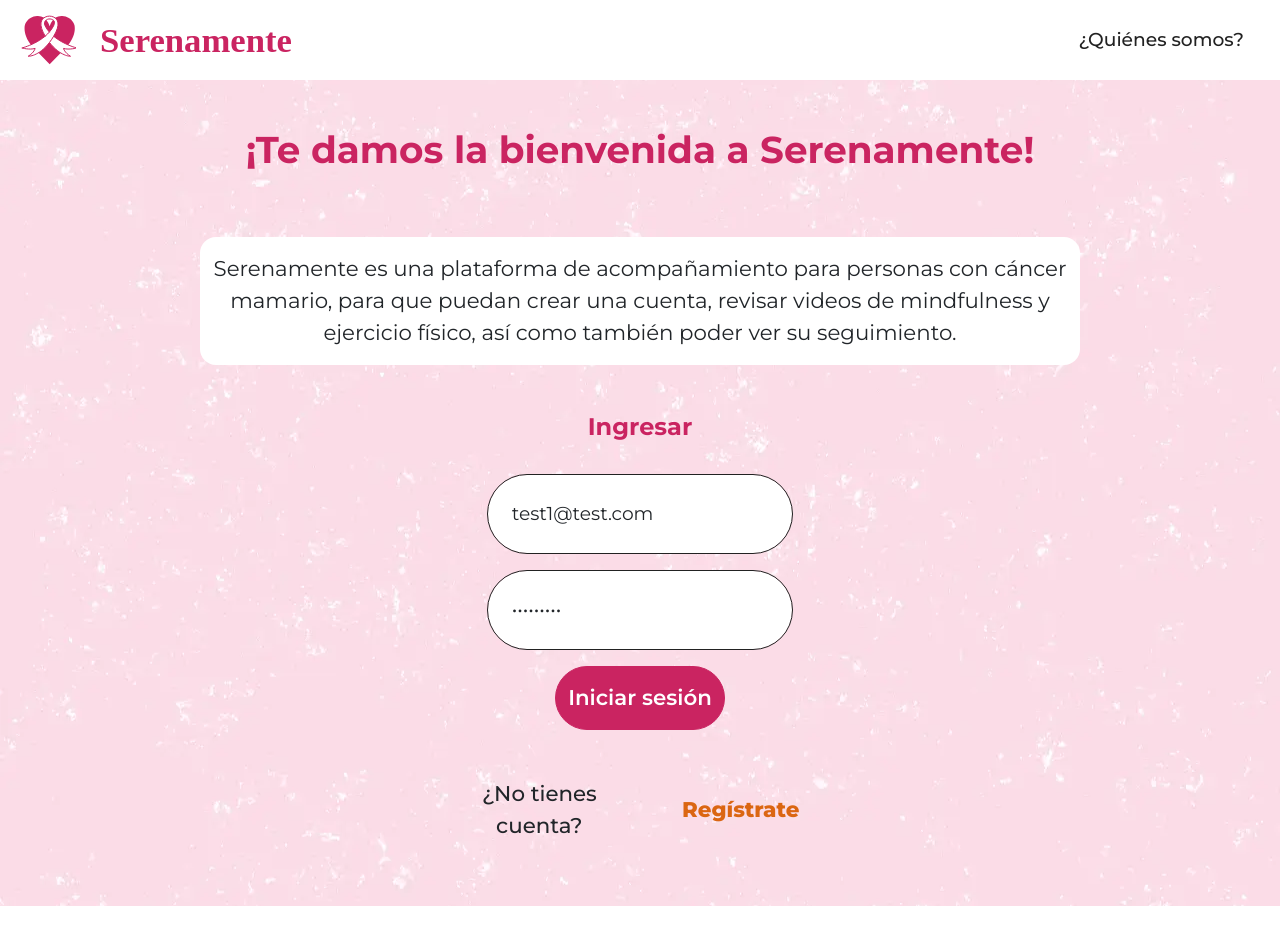
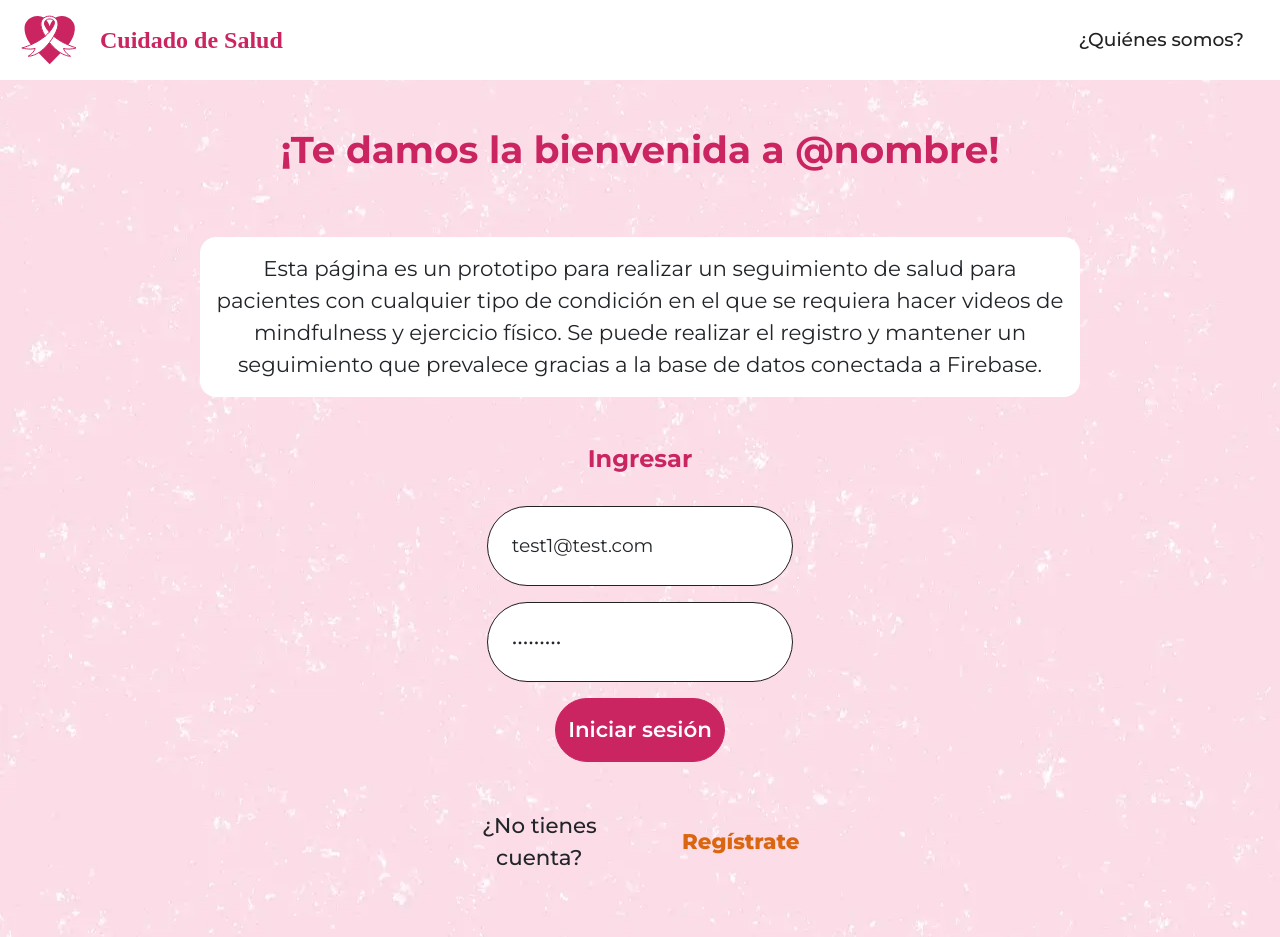
Before and after one commit to carolinalunasfarah/healthcare-react-user, a React (Vite) app: page / in a window 1280 px wide. Before the commit the page ends 906 px from the top, so only its background shows below. Built offline with nearby package versions, Linux system fonts and the light colour scheme; no server answers; a web font is replaced by a local one.

Commit message:
update env settings

```diff
--- a/src/App.css
+++ b/src/App.css
@@ -84,7 +84,7 @@ nav {
 
 .logo_name {
     font-family: var(--font-logo);
-    font-size: 26pt !important;
+    font-size: 18pt !important;
 }
 
 #offcanvasNavbar-expand-md {
--- a/src/components/Navigation.jsx
+++ b/src/components/Navigation.jsx
@@ -44,7 +44,7 @@ function Navigation() {
                         alt="Serenamente logo"
                         className="logo me-2"
                     />
-                    <span className="ms-3 active logo_name">Serenamente</span>
+                    <span className="ms-3 active logo_name">Cuidado de Salud</span>
                 </Navbar.Brand>
                 <Navbar.Toggle
                     onClick={() => setShowOffcanvas(true)}
--- a/src/views/Home.jsx
+++ b/src/views/Home.jsx
@@ -25,14 +25,16 @@ const Home = () => {
         <section className="home">
             <article className="flex_col col-sm-12">
                 <h2 className="title">
-                    ¡Te damos la bienvenida a Serenamente!
+                    ¡Te damos la bienvenida a @nombre!
                 </h2>
                 <article className="home_about mt-4">
                     <p className="mt-3 cursor_default">
-                        Serenamente es una plataforma de acompañamiento para
-                        personas con cáncer mamario, para que puedan crear una
-                        cuenta, revisar videos de mindfulness y ejercicio
-                        físico, así como también poder ver su seguimiento.
+                        Esta página es un prototipo para realizar un seguimiento
+                        de salud para pacientes con cualquier tipo de condición
+                        en el que se requiera hacer videos de mindfulness y
+                        ejercicio físico. Se puede realizar el registro y
+                        mantener un seguimiento que prevalece gracias a la base
+                        de datos conectada a Firebase.
                     </p>
                 </article>
             </article>
```
